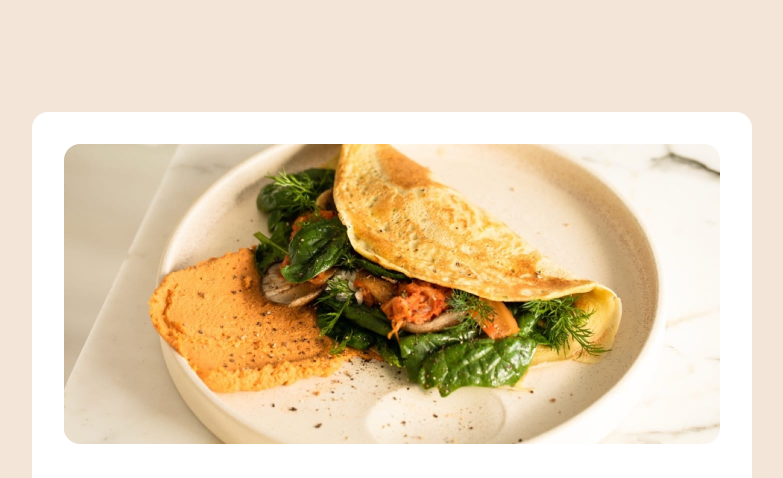
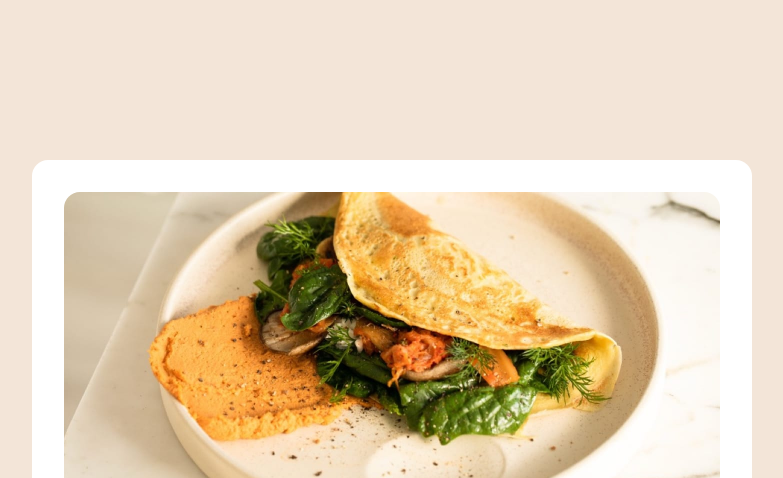
Before and after one commit to Gato513/07-recipe-page-main, a plain HTML site: page index.html in a window 1280 px wide. Shown: the top 478 px of the page, without its empty margins (248-1031 px from the left). Drawn offline with Linux system fonts and the light colour scheme.

Commit message:
Ultima correccion de errores de color

```diff
--- a/styles.css
+++ b/styles.css
@@ -4,14 +4,14 @@ body {
 	font-style: normal;
 	font-size: 16px;
 	color: hsl(30, 10%, 34%);
+	background-color: #f3e5d8;
 }
 
 main {
 	display: flex;
 	align-items: center;
 	justify-content: center;
-	padding: 7rem 0;
-	background-color: hsl(29, 53%, 90%);
+	padding: 10rem 0;
 }
 
 h1 {
```
